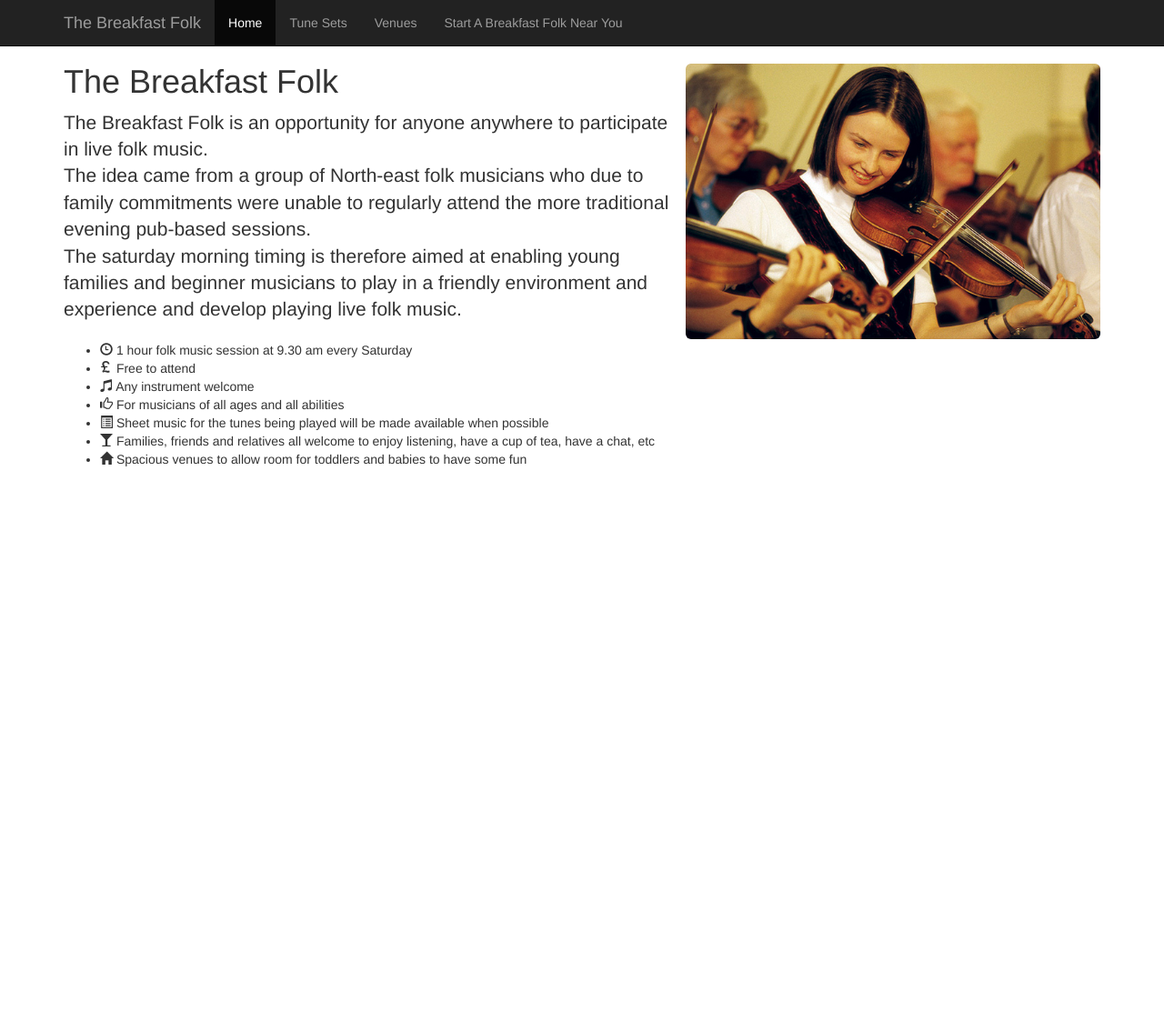
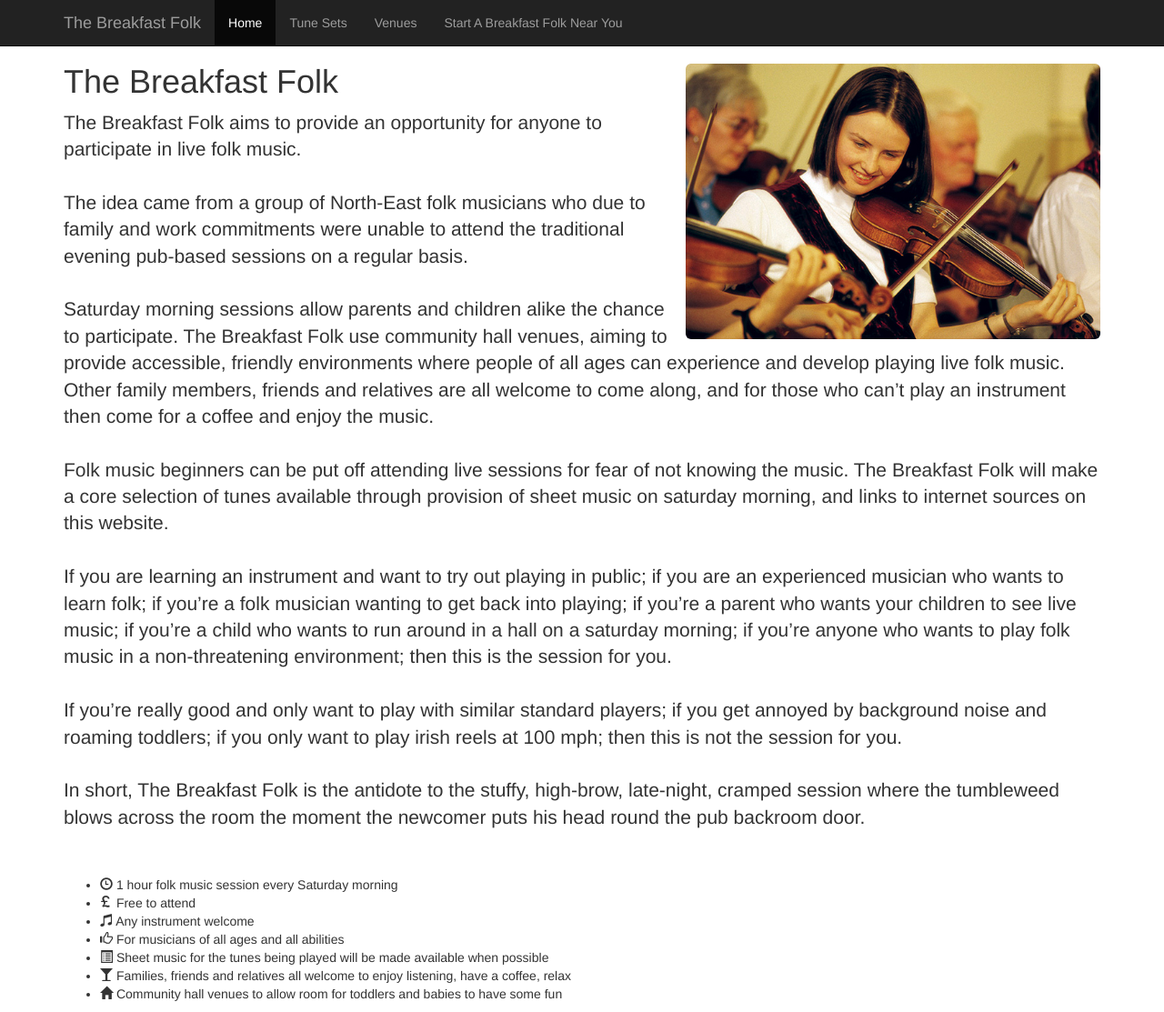
Before and after one commit to thebreakfastfolk/thebreakfastfolk.github.io, a Jekyll site: the page built from index.html, in a window 1280 px wide and 1113 px high. Shown: the whole window at 91% size. Built offline with Jekyll 4.4.1, drawn with Linux system fonts in a browser that asks for light colours; nearby versions of some CDN libraries.

Commit message:
dans changes

```diff
--- a/index.html
+++ b/index.html
@@ -12,15 +12,45 @@ menu: 1
        <h1>The Breakfast Folk</h1>
 
         <p class="lead">
-            The Breakfast Folk is an opportunity for anyone anywhere to
-            participate in live folk music. <br/>
-            The idea came from a group of North-east folk musicians who due to
-            family commitments were unable to regularly attend the more
-            traditional evening pub-based sessions. <br/>
-            The saturday morning timing is therefore aimed at enabling young
-            families and beginner musicians to play in a friendly environment
-            and experience and develop playing
-            live folk music. <br/>
+            The Breakfast Folk aims to provide an opportunity for anyone to
+            participate in live folk music. <br/><br/>
+
+            The idea came from a group of North-East folk musicians who due to
+            family and work commitments were unable to attend the traditional
+            evening pub-based sessions on a regular basis. <br/><br/>
+
+            Saturday morning sessions allow parents and children alike the
+            chance to participate. The Breakfast Folk use community hall venues,
+            aiming to provide accessible, friendly environments where people of
+            all ages can experience and develop playing live folk music. Other
+            family members, friends and relatives are all welcome to come along,
+            and for those who can’t play an instrument then come for a coffee
+            and enjoy the music. <br/><br/>
+
+            Folk music beginners can be put off attending live sessions for fear
+            of not knowing the music. The Breakfast Folk will make a core
+            selection of tunes available through provision of sheet music on
+            saturday morning, and links to internet sources on this website.
+            <br/><br/>
+
+            If you are learning an instrument and want to try out playing in
+            public; if you are an experienced musician who wants to learn folk;
+            if you’re a folk musician wanting to get back into playing; if
+            you’re a parent who wants your children to see live music; if you’re
+            a child who wants to run around in a hall on a saturday morning; if
+            you’re anyone who wants to play folk music in a non-threatening
+            environment; then this is the session for you. <br/><br/>
+
+            If you’re really good and only want to play with similar standard
+            players; if you get annoyed by background noise and roaming
+            toddlers; if you only want to play irish reels at 100 mph; then this
+            is not the session for you. <br/><br/>
+
+            In short, The Breakfast Folk is the antidote to the stuffy,
+            high-brow, late-night, cramped session where the tumbleweed blows
+            across the room the moment the newcomer puts his head round the pub
+            backroom door. <br/><br/>
+
         </p>
 
         <ul>
@@ -28,7 +58,7 @@ menu: 1
 
             <li>
                 <span class="glyphicon glyphicon-time"></span>
-                1 hour folk music session at 9.30 am every Saturday
+                1 hour folk music session every Saturday morning
             </li>
             <li>
                 <span class="glyphicon glyphicon-gbp"></span>
@@ -47,12 +77,12 @@ menu: 1
             <li>
                 <span class="glyphicon glyphicon-glass"></span>
                 Families, friends and relatives all welcome to enjoy listening,
-                have a cup of tea, have a chat, etc
+                have a coffee, relax
             </li>
             <li>
                 <span class="glyphicon glyphicon-home"></span>
-                Spacious venues to allow room for toddlers and babies to have
-                some fun
+                Community hall venues to allow room for toddlers and babies to
+                have some fun
             </li>
         </ul>
 
```
Also changed, not shown: tune-sets.html (+6 -5 lines).
